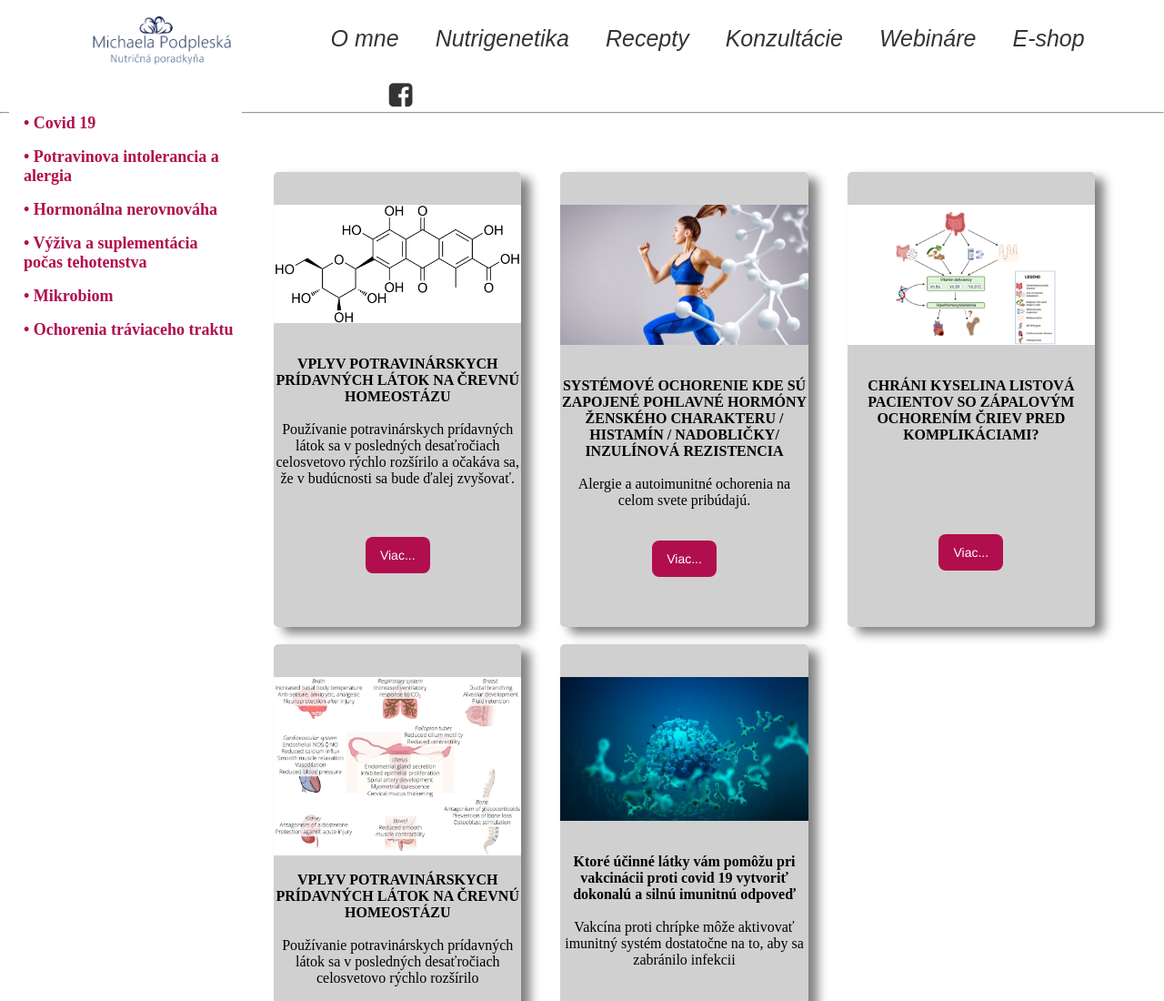
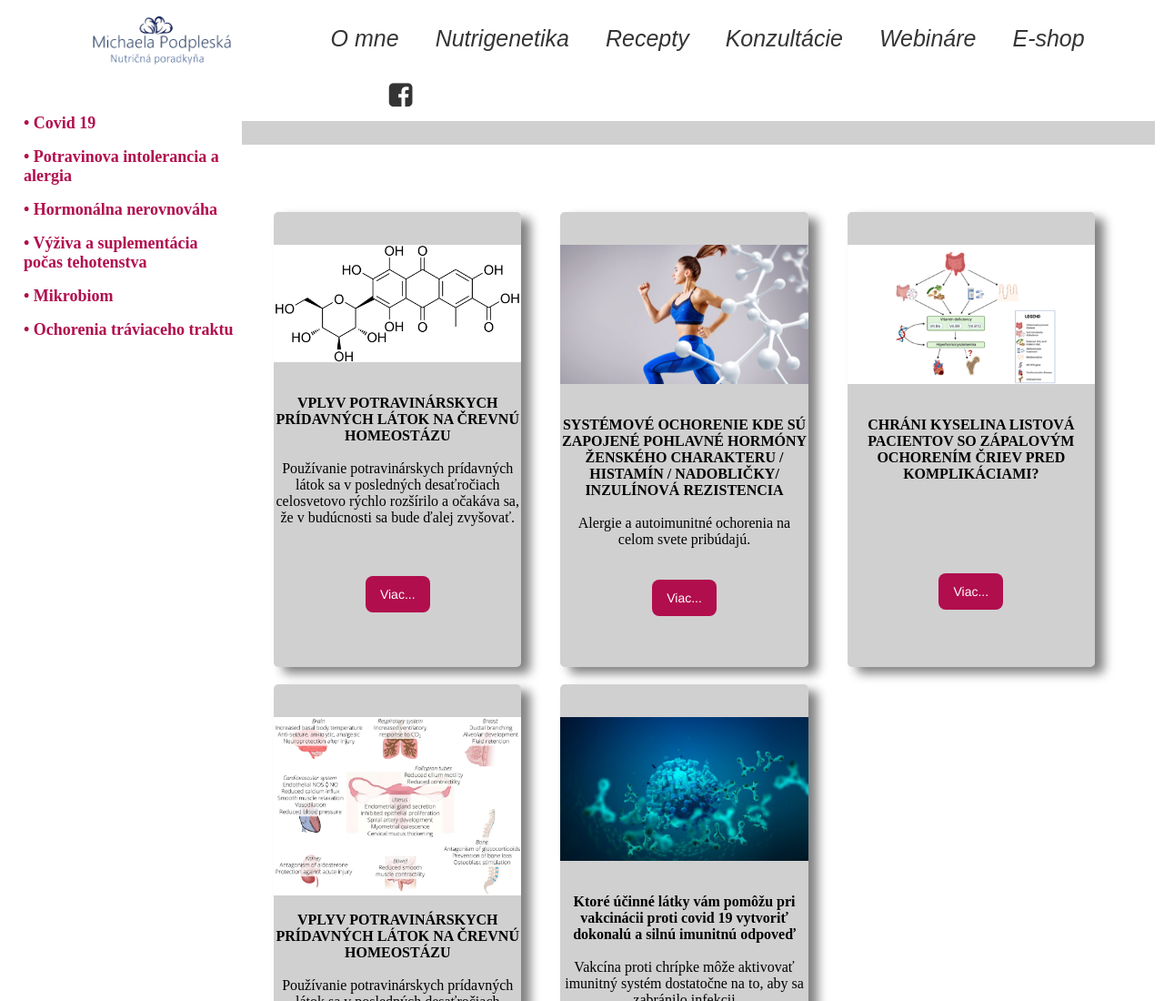
Before and after one commit to Katka2511/klinicka_vyzyva, a plain HTML site: page nutrigenetika.html in a window 1280 px wide. Shown: the top 1100 px of the page at 91% size. Drawn offline with Linux system fonts and the light colour scheme.

Commit message:
vrchna ciara v clakoch

```diff
--- a/nutrigenetika.html
+++ b/nutrigenetika.html
@@ -43,7 +43,9 @@
             onclick="window.open('https://www.facebook.com/groups/414285089506154', '_blank')"></i>
     </div>
 </div>
-<hr>
+
+<p class="nadpis" style="margin: 10px; padding: 1% 0%"></p>
+
 <div class="rozlozenie">
 
     <div id="sidenav" class="sidenav">
```
